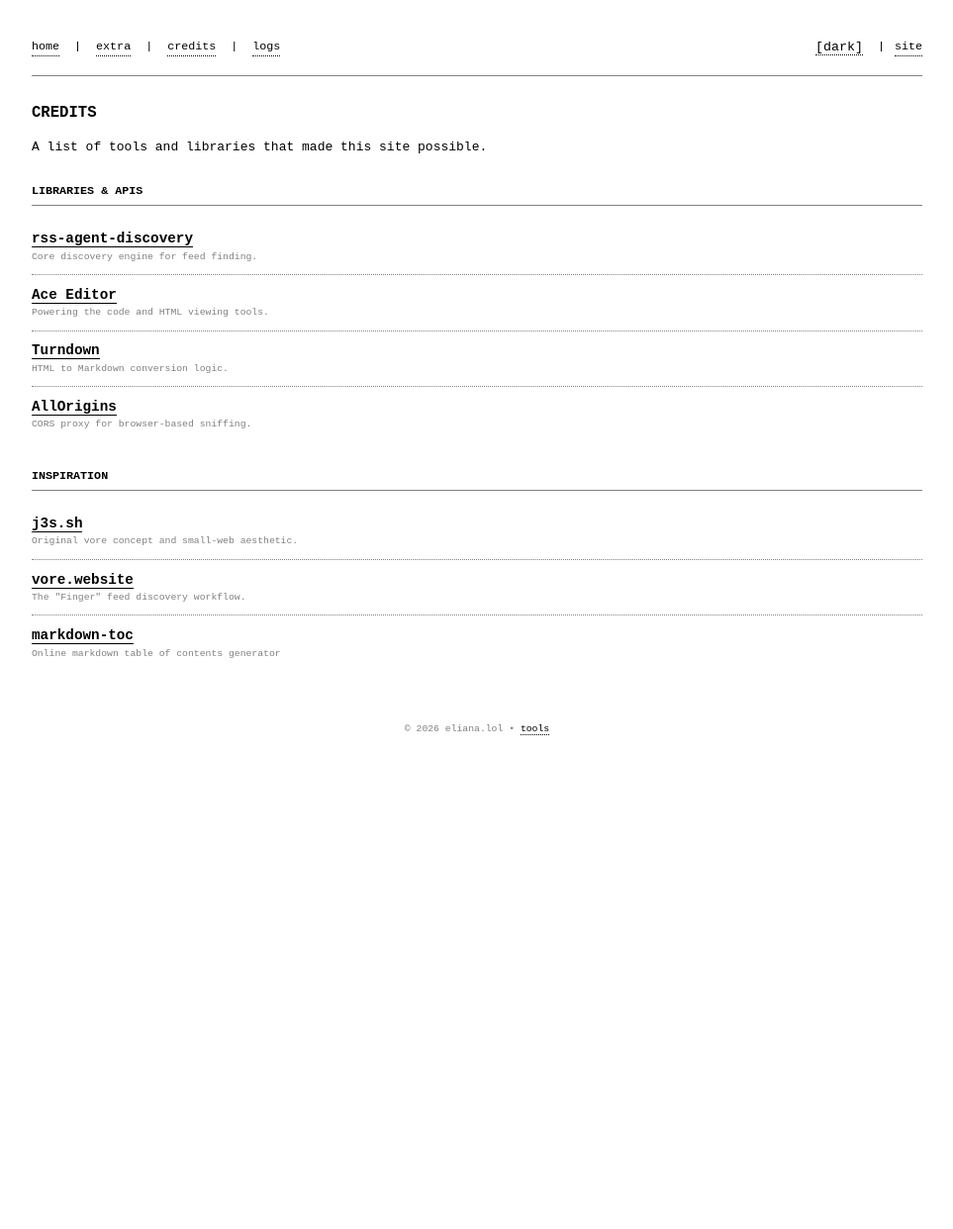
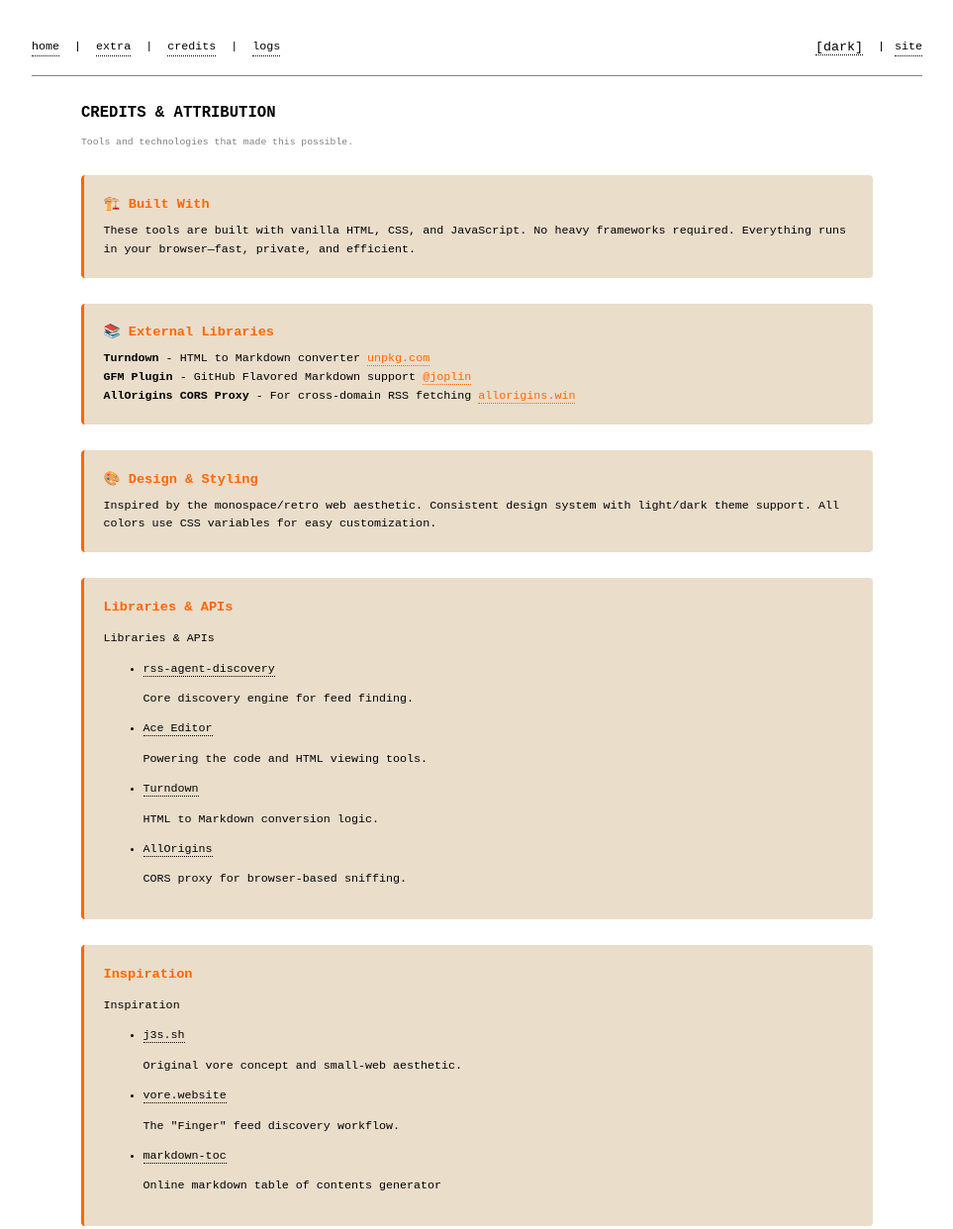
Before and after one commit to jubilancy/tools, a plain HTML site: page credits.html in a window 1280 px wide. Shown: the top 1242 px of the page at 99% size, without its empty margins (158-1121 px from the left). Before the commit the page ends 800 px from the top, so only its background shows below. Drawn offline with Linux system fonts and the light colour scheme.

Commit message:
Refactor credits.html for HTML5 compliance and styling

```diff
--- a/credits.html
+++ b/credits.html
@@ -1,31 +1,53 @@
-<!doctype html>
+<!DOCTYPE html>
 <html lang="en">
+
 <head>
-    <meta charset="UTF-8" />
-    <meta name="viewport" content="width=device-width, initial-scale=1.0" />
+    <meta charset="utf-8" />
+    <meta name="viewport" content="width=device-width, initial-scale=1" />
     <title>Credits | tools.eliana.lol</title>
     <link rel="stylesheet" href="global.css" />
     <link rel="icon" type="image/x-icon" href="favicon.svg" />
     <style>
-      /* Specific tweaks for credit lists */
-      ul {
-        list-style-type: none;
-        padding-left: 0;
+        .container {
+            max-width: 800px;
+            margin: 0 auto;
         }
 
-      ul li {
-        padding: 0.75rem 0;
-        border-bottom: 1px dotted var(--puny);
+        .credit-section {
+            margin: 2rem 0;
+            padding: 1.5rem;
+            background: var(--hover);
+            border-left: 3px solid var(--accent);
+            border-radius: 4px;
         }
 
-      ul li:last-child {
-        border-bottom: none;
+        .credit-title {
+            font-weight: bold;
+            font-size: 1.05rem;
+            color: var(--accent);
+            margin-bottom: 0.5rem;
+        }
+
+        .credit-desc {
+            font-size: 0.9rem;
+            line-height: 1.6;
+            color: var(--text);
         }
 
         .credit-link {
-        font-weight: bold;
-        font-size: 1.1rem;
-        border-bottom: 1px solid var(--text);
+            color: var(--accent);
+            text-decoration: none;
+            border-bottom: 1px dotted var(--accent);
+        }
+
+        .credit-link:hover {
+            background-color: var(--hover);
+        }
+
+        hr {
+            border: none;
+            border-top: 1px dashed var(--puny);
+            margin: 2rem 0;
         }
     </style>
 </head>
@@ -33,82 +55,158 @@
 <body>
     <nav>
         <div class="left">
-        <a href="index.html">home</a> | <a href="extra.html">extra</a> |
-        <a href="credits.html">credits</a> |
-        <a href="changelog.html">logs</a>
+            <a href="index.html">home</a> | <a href="extra.html">extra</a> | <a href="credits.html">credits</a> | <a href="changelog.html">logs</a>
         </div>
         <div class="right">
-        <button id="theme-toggle">[theme]</button> |
-        <a href="https://eliana.lol">site</a>
+            <button id="theme-toggle">[theme]</button> | <a href="https://eliana.lol">site</a>
         </div>
     </nav>
 
     <main>
-      <h1>Credits</h1>
-      <p>A list of tools and libraries that made this site possible.</p>
+        <div class="container">
+            <h1>Credits & Attribution</h1>
+            <p class="puny">Tools and technologies that made this possible.</p>
 
-      <span class="section-title">Libraries & APIs</span>
+            <div class="credit-section">
+                <div class="credit-title">🏗️ Built With</div>
+                <div class="credit-desc">
+                    These tools are built with vanilla HTML, CSS, and JavaScript. No heavy frameworks required.
+                    Everything runs in your browser—fast, private, and efficient.
+                </div>
+            </div>
+
+            <div class="credit-section">
+                <div class="credit-title">📚 External Libraries</div>
+                <div class="credit-desc">
+                    <strong>Turndown</strong> - HTML to Markdown converter
+                    <a href="https://unpkg.com/turndown" class="credit-link">unpkg.com</a><br />
+                    <strong>GFM Plugin</strong> - GitHub Flavored Markdown support
+                    <a href="https://unpkg.com/@joplin/turndown-plugin-gfm" class="credit-link">@joplin</a><br />
+                    <strong>AllOrigins CORS Proxy</strong> - For cross-domain RSS fetching
+                    <a href="https://allorigins.win" class="credit-link">allorigins.win</a>
+                </div>
+            </div>
+
+            <div class="credit-section">
+                <div class="credit-title">🎨 Design & Styling</div>
+                <div class="credit-desc">
+                    Inspired by the monospace/retro web aesthetic. Consistent design system with light/dark theme support.
+                    All colors use CSS variables for easy customization.
+                </div>
+            </div>
+
+            <div class="credit-section">
+                <div class="credit-title"> Libraries &amp; APIs</div>
+                <div class="credit-desc">
+                    <p>Libraries &amp; APIs</p>
                     <ul>
                         <li>
-          <a
-            href="https://github.com/vincerubinetti/rss-agent-discovery"
-            class="credit-link"
-            >rss-agent-discovery</a
-          >
-          <div class="puny">Core discovery engine for feed finding.</div>
+                            <p><a href="https://github.com/vincerubinetti/rss-agent-discovery">rss-agent-discovery</a></p>
+                            <p>Core discovery engine for feed finding.</p>
                         </li>
                         <li>
-          <a href="https://ace.c9.io/" class="credit-link">Ace Editor</a>
-          <div class="puny">Powering the code and HTML viewing tools.</div>
+                            <p><a href="https://ace.c9.io/">Ace Editor</a></p>
+                            <p>Powering the code and HTML viewing tools.</p>
                         </li>
                         <li>
-          <a href="https://github.com/domchristie/turndown" class="credit-link"
-            >Turndown</a
-          >
-          <div class="puny">HTML to Markdown conversion logic.</div>
+                            <p><a href="https://github.com/domchristie/turndown">Turndown</a></p>
+                            <p>HTML to Markdown conversion logic.</p>
                         </li>
                         <li>
-          <a href="https://allorigins.win/" class="credit-link">AllOrigins</a>
-          <div class="puny">CORS proxy for browser-based sniffing.</div>
+                            <p><a href="https://allorigins.win/">AllOrigins</a></p>
+                            <p>CORS proxy for browser-based sniffing.</p>
                         </li>
                     </ul>
 
-      <span class="section-title">Inspiration</span>
+                </div>
+            </div>
+
+            <div class="credit-section">
+                <div class="credit-title">Inspiration</div>
+                <div class="credit-desc">
+                    <p>Inspiration</p>
                     <ul>
                         <li>
-          <a href="https://j3s.sh" class="credit-link">j3s.sh</a>
-          <div class="puny">Original vore concept and small-web aesthetic.</div>
+                            <p><a href="https://j3s.sh/">j3s.sh</a></p>
+                            <p>Original vore concept and small-web aesthetic.</p>
                         </li>
                         <li>
-          <a href="https://vore.website" class="credit-link">vore.website</a>
-          <div class="puny">The "Finger" feed discovery workflow.</div>
+                            <p><a href="https://vore.website/">vore.website</a></p>
+                            <p>The &quot;Finger&quot; feed discovery workflow.</p>
                         </li>
                         <li>
-          <a
-            href=" https://github.com/luciopaiva/markdown-toc"
-            class="credit-link"
-            >markdown-toc</a
-          >
-          <div class="puny">Online markdown table of contents generator</div>
+                            <p><a href="https://github.com/luciopaiva/markdown-toc">markdown-toc</a></p>
+                            <p>Online markdown table of contents generator</p>
                         </li>
                     </ul>
+
+                </div>
+            </div>
+
+            <div class="credit-section">
+                <div class="credit-title">🔧 Features</div>
+                <div class="credit-desc">
+                    <strong>Theme Toggle:</strong> LocalStorage-based light/dark mode<br />
+                    <strong>Copy-to-Clipboard:</strong> Modern Clipboard API<br />
+                    <strong>Data Processing:</strong> Client-side only, no servers<br />
+                    <strong>Responsive Design:</strong> Works on desktop and mobile
+                </div>
+            </div>
+
+            <hr />
+
+            <div class="credit-section">
+                <div class="credit-title">👤 Creator</div>
+                <div class="credit-desc">
+                    Built by Eliana<br />
+                    <a href="https://eliana.lol" class="credit-link">eliana.lol</a> — Personal website and projects
+                </div>
+            </div>
+
+            <div class="credit-section">
+                <div class="credit-title">🤖 Development</div>
+                <div class="credit-desc">
+                    Tools rebuilt and refactored with AI assistance to ensure consistency, quality, and modern best practices.
+                </div>
+            </div>
+
+            <hr />
+
+            <div class="credit-section">
+                <div class="credit-title">📜 Open Source</div>
+                <div class="credit-desc">
+                    These tools use open-source libraries and technologies. We respect open-source communities
+                    and contribute back when possible.
+                </div>
+            </div>
+
+            <div class="credit-section">
+                <div class="credit-title">🔒 Privacy</div>
+                <div class="credit-desc">
+                    All tools process data entirely in your browser. No data is sent to external servers
+                    (except RSS feeds from your chosen sources). Your privacy is protected.
+                </div>
+            </div>
+
+            <hr />
+
+            <p class="puny" style="text-align: center; margin-top: 2rem;">
+                Made with ❤️ and monospace fonts.<br />
+                © 2026 eliana.lol • All rights reserved
+            </p>
+        </div>
     </main>
 
     <footer style="margin-top: 4rem; text-align: center" class="puny">
-      © 2026 eliana.lol • <a href="index.html">tools</a>
+        © 2026 eliana.lol • <a href="credits.html">credits</a>
     </footer>
 
     <script>
         const html = document.documentElement;
         const toggle = document.getElementById('theme-toggle');
-      const saved =
-        localStorage.getItem('theme') ||
-        (window.matchMedia('(prefers-color-scheme: dark)').matches
-          ? 'dark'
-          : 'light');
+        const saved = localStorage.getItem('theme') || (window.matchMedia('(prefers-color-scheme: dark)').matches ? 'dark' : 'light');
         html.setAttribute('data-theme', saved);
         if (toggle) toggle.innerText = saved === 'dark' ? '[light]' : '[dark]';
-
         if (toggle) {
             toggle.onclick = () => {
                 const now = html.getAttribute('data-theme');
@@ -120,4 +218,5 @@
         }
     </script>
 </body>
+
 </html>
```
Lines whose indentation alone changed are shown as unchanged.
